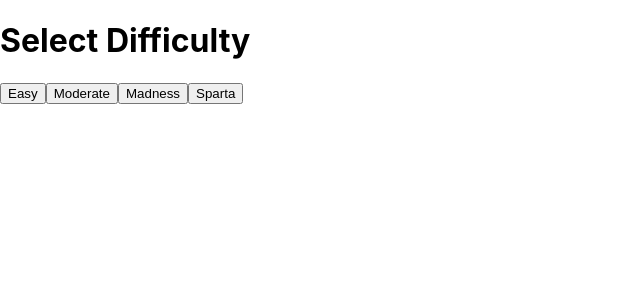
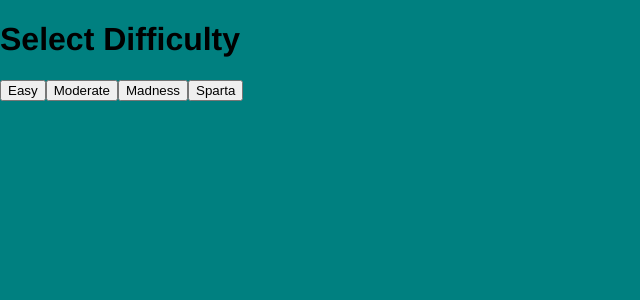
Before and after one commit to MichalFrontEnd/quizcintential, a React (Create React App) app: page / in a window 1280 px wide. Shown: the top 300 px of the page, without its empty margins (0-640 px from the left). Built offline with nearby package versions, Linux system fonts and the light colour scheme.

Commit message:
Test Styled Components Setup

```diff
--- a/package.json
+++ b/package.json
@@ -13,6 +13,7 @@
     "react": "^18.3.1",
     "react-dom": "^18.3.1",
     "react-scripts": "5.0.1",
+    "styled-components": "^6.1.11",
     "typescript": "^4.9.5",
     "web-vitals": "^2.1.4"
   },
@@ -46,6 +47,7 @@
     "@types/he": "^1.2.3",
     "@types/react": "^18.3.3",
     "@types/react-dom": "^18.3.0",
+    "babel-plugin-styled-components": "^2.1.4",
     "concurrently": "^8.2.2"
   }
 }
--- a/src/App.tsx
+++ b/src/App.tsx
@@ -1,4 +1,5 @@
 import React, { useState } from 'react';
+import GlobalStyle from './styles/GlobalStyle'
 import { Quiz } from './components/Quiz';
 
 const App: React.FC = () => {
@@ -9,6 +10,8 @@ const App: React.FC = () => {
   };
 
   return (
+    <>
+    <GlobalStyle />
     <div>
       {!difficulty ? (
         <div>
@@ -20,8 +23,9 @@ const App: React.FC = () => {
         </div>
       ) : (
         <Quiz difficulty={difficulty} setDifficulty={setDifficulty}/>
-      )}
+        )}
     </div>
+        </>
   );
 };
 
--- /dev/null
+++ b/src/styles/GlobalStyle.ts
@@ -0,0 +1,12 @@
+import { createGlobalStyle } from 'styled-components';
+
+const GlobalStyle = createGlobalStyle`
+  body {
+    margin: 0;
+    padding: 0;
+    background: teal;
+    font-family: Open-Sans, Helvetica, Sans-Serif;
+  }
+`;
+
+export default GlobalStyle;
```
Also changed, not shown: 1 other file (tests, documents, lock files or other folders).
